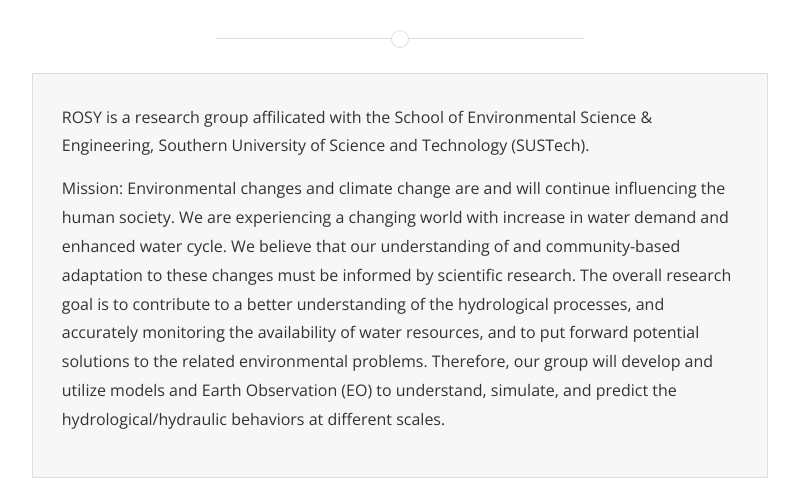
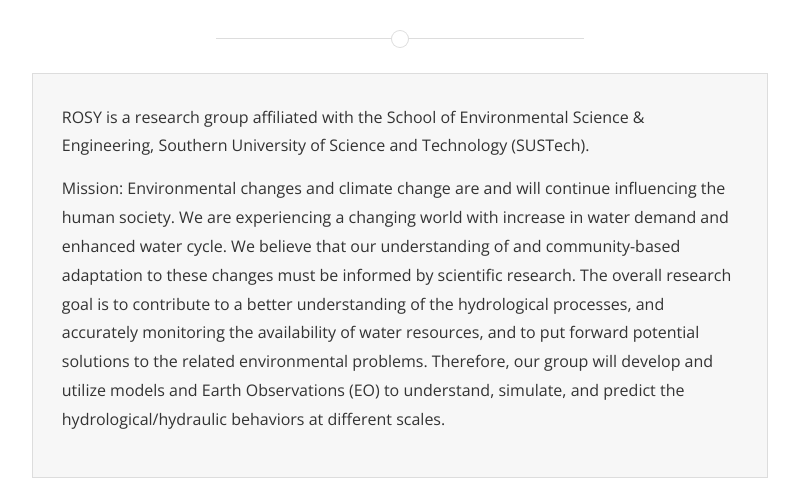
Before and after one commit to 12530/rshydro, a Jekyll site: the page built from home.md, in a window 1280 px wide and 900 px high. Shown: the part 144-633 px from the top of the window, without its empty margins (240-1039 px from the left). Built offline with Jekyll 4.4.1, drawn with Linux system fonts in a browser that asks for light colours; nearby versions of some CDN libraries.

Commit message:
Update home.md

```diff
--- a/home.md
+++ b/home.md
@@ -5,8 +5,8 @@ permalink: /home/
 main_nav: true
 ---
 <fieldset>
-  <p>ROSY is a research group affilicated with the School of Environmental Science & Engineering, Southern University of Science and Technology (SUSTech).</p>
-  <p>Mission: Environmental changes and climate change are and will continue influencing the human society. We are experiencing a changing world with increase in water demand and enhanced water cycle. We believe that our understanding of and community-based adaptation to these changes must be informed by scientific research. The overall research goal is to contribute to a better understanding of the hydrological processes, and accurately monitoring the availability of water resources, and to put forward potential solutions to the related environmental problems. Therefore, our group will develop and utilize models and Earth Observation (EO) to understand, simulate, and predict the hydrological/hydraulic behaviors at different scales. </p>
+  <p>ROSY is a research group affiliated with the School of Environmental Science & Engineering, Southern University of Science and Technology (SUSTech).</p>
+  <p>Mission: Environmental changes and climate change are and will continue influencing the human society. We are experiencing a changing world with increase in water demand and enhanced water cycle. We believe that our understanding of and community-based adaptation to these changes must be informed by scientific research. The overall research goal is to contribute to a better understanding of the hydrological processes, and accurately monitoring the availability of water resources, and to put forward potential solutions to the related environmental problems. Therefore, our group will develop and utilize models and Earth Observations (EO) to understand, simulate, and predict the hydrological/hydraulic behaviors at different scales. </p>
 </fieldset>
 
 <br>
```
